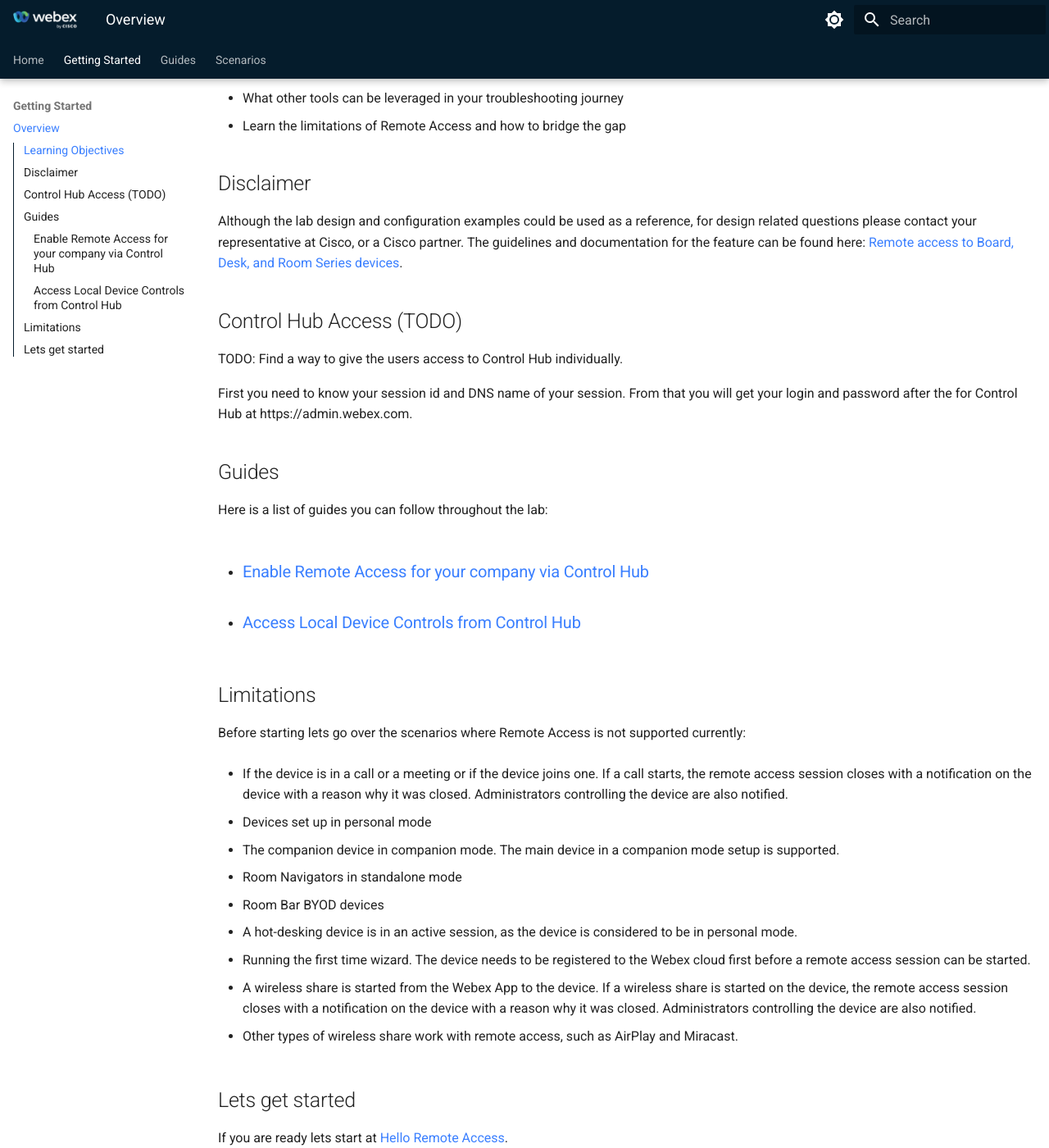
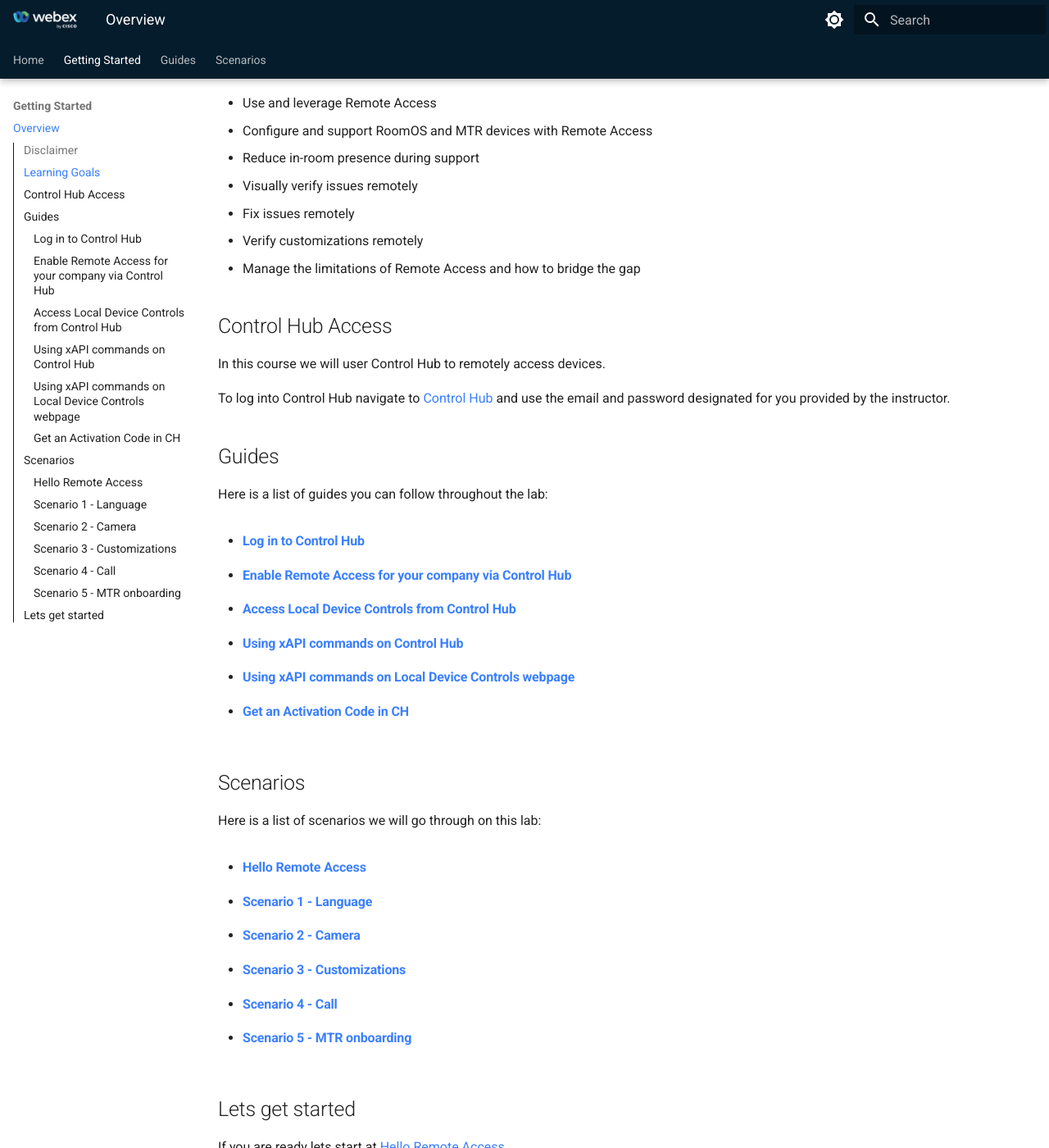
Before and after one commit to WebexCC-SA/CLS-1402, an MkDocs documentation site: the page built from docs/overview.md, in a window 1280 px wide and 1400 px high, scrolled down 482 px. Shown: the whole window at 82% size. Built offline with MkDocs 1.6.1 and Material for MkDocs 9.7.7, drawn with Linux system fonts in a browser that asks for light colours; some of the changed text lies outside the part shown.

Commit message:
Adding new scenario MTR Onboarding

````diff
--- a/docs/guides.md
+++ b/docs/guides.md
@@ -1,9 +1,11 @@
 # Guides
 
+<a name="logging-into-CH"></a>
 ## Log in to Control Hub
 
 To log into Control Hub navigate to [admin.webex.com](https://admin.webex.com) and log in with the email and password designated for you.
 
+<a name="enable-remote-access"></a>
 ## Enable Remote Access for your company via Control Hub
 
 To enable Remote Access feature in Control Hub for your company. Navigate to Device -> Settings in control hub, read the description of Remote Acces and toggle on Enable Remote Access.
@@ -16,6 +18,7 @@
 
 > xConfiguration RemoteAccess Mode: On/Off
 
+<a name="local-device-controls-from-CH"></a>
 ## Access Local Device Controls from Control Hub
 
 You should know that the local device controls, also known as the device's Web Interface can only be accessed from the same network as the device.
@@ -26,7 +29,7 @@
 
 Press connect with hostname and you will have access to the Web Inteface of the device
 
-![Cross Launch Device Controlls](./assets/CrossLaunch.png){ width="500" }
+![Cross Launch Device Controls](./assets/CrossLaunch.png){ width="500" }
 
 ??? Note "Accept risks in case you are prompted"
     You are accessing a page hosted on the device, its safe to ignore the warnings from the browser and continue.
@@ -41,3 +44,30 @@
 - Developer API where you can execute xCommand and xConfiguration directly on the device. This can be useful in case you want to control a call with xcommands for instance.
 - Macro Editor, where you can create your own macros in combination with UI Extensions. This will be useful for us in the integrator scenario where we will have to visit this page to fix our customizations.
 - Call tab. This will be useful in the call scenario where we will have started a call from Remote Access. Remote Access is not supported in call the the remote access session will end and you will be able to control the call from this tab on the Web Interface.
+
+
+<a name="xapi-commands-on-CH"></a>
+## Using xAPI commands on Control Hub
+
+- To run an xAPI command on Control Hub log in to Control Hub follow the instructions from [Logging into Control Hub](../guides.md). After that find your device and go to the devices page. You will find an _Action_ button with the option of _Run XCommand_. From there you can run commands from https://roomos.cisco.com/xapi directly on the device.
+
+More at [RoomOS xAPI pages](https://roomos.cisco.com/xapi)
+
+<a name="xapi-commands-on-LocalDeviceControls"></a>
+## Using xAPI commands on Local Device Controls webpage
+
+- To use Local Device Controls you need to be on the same network as the device.
+
+- To log in to the Web Interface follow the instructions from [Access Local Device Controls from Control Hub](../guides.md). If you have a local user registered on the Local Device Controls you can also log in to Local Device Controls with that user by navigating to the devices ip address.
+
+- Go to Developer API tab and run the commands
+
+More at [RoomOS xAPI pages](https://roomos.cisco.com/xapi)
+
+<a name="get-activation-code"></a>
+## Get an Activation Code in CH
+
+In Control Hub from the Devices Page click Add Device -> Shared Usage -> Next -> New Workspace. Here you can give any name for the workspace click Next -> Cisco Room and Desk Devices -> Next (there is no need to change anything). Click on Add Device to get the activation code. That is the code you will use on the device.
+
+??? Note "Show me how to get the activation code in CH"
+    ![alt text](./../assets/GetActivationCodeInCH.gif)
--- a/docs/overview.md
+++ b/docs/overview.md
@@ -1,64 +1,56 @@
 # Overview
 
-## Learning Objectives
-
-This lab will give you an introduction to Remote Access and other related features that will help you leverage RoomOS troubleshooting and support capabilities for a seamless experience when managing devices in distributed and scaled deployments.
-
-Our goals are:
-
-- Learn how to leverage Remote Access
-- Configure and support RoomOS and MTR devices
-- Reduce in-room presence for support
-- Learn how to visually verify issues virtually
-- Fix issues remotely
-- Verify customizations remotely
-- What other tools can be leveraged in your troubleshooting journey
-- Learn the limitations of Remote Access and how to bridge the gap
-
-
+This lab will give you an introduction to Remote Access and other related features that will help you leverage RoomOS troubleshooting and support capabilities for a seamless experience aimed at managing devices in distributed and scaled deployments.
 ## Disclaimer
 
 Although the lab design and configuration examples could be used as a reference, for design related questions please contact your representative at Cisco, or a Cisco partner.
-The guidelines and documentation for the feature can be found here: [Remote access to Board, Desk, and Room Series devices](https://help.webex.com/en-us/article/gge81eb/Remote-access-to-Board,-Desk,-and-Room-Series-devices).
+The official guidelines and documentation for the feature can be found here:
+
+[Remote access to Board, Desk, and Room Series devices](https://help.webex.com/en-us/article/gge81eb/Remote-access-to-Board,-Desk,-and-Room-Series-devices).
+
+## Learning Goals
+
+In this course we will learn how to:
+
+- Use and leverage Remote Access
+- Configure and support RoomOS and MTR devices with Remote Access
+- Reduce in-room presence during support
+- Visually verify issues remotely
+- Fix issues remotely
+- Verify customizations remotely
+- Manage the limitations of Remote Access and how to bridge the gap
 
 
-## Control Hub Access (TODO)
 
-TODO: Find a way to give the users access to Control Hub individually.
 
-First you need to know your session id and DNS name of your session.
-From that you will get your login and password after the for Control Hub at https://admin.webex.com.
+## Control Hub Access
+
+In this course we will user Control Hub to remotely access devices.
+
+To log into Control Hub navigate to [Control Hub](https://admin.webex.com) and use the email and password designated for you provided by the instructor.
 
 ## Guides
 
 Here is a list of guides you can follow throughout the lab:
 
-- ### [Enable Remote Access for your company via Control Hub](./guides.md)
-- ### [Access Local Device Controls from Control Hub](./guides.md)
+- #### [Log in to Control Hub](./guides.md#logging-into-CH)
+- #### [Enable Remote Access for your company via Control Hub](./guides.md#enable-remote-access)
+- #### [Access Local Device Controls from Control Hub](./guides.md#local-device-controls-from-CH)
+- #### [Using xAPI commands on Control Hub](./guides.md#xapi-commands-on-CH)
+- #### [Using xAPI commands on Local Device Controls webpage](./guides.md#xapi-commands-on-LocalDeviceControls)
+- #### [Get an Activation Code in CH](./guides.md#get-activation-code)
 
 
-## Limitations
+## Scenarios
 
-Before starting lets go over the scenarios where Remote Access is not supported currently:
+Here is a list of scenarios we will go through on this lab:
 
-- If the device is in a call or a meeting or if the device joins one. If a call starts, the remote access session closes with a notification on the device with a reason why it was closed. Administrators controlling the device are also notified.
-
-- Devices set up in personal mode
-
-- The companion device in companion mode. The main device in a companion mode setup is supported.
-
-- Room Navigators in standalone mode
-
-- Room Bar BYOD devices
-
-- A hot-desking device is in an active session, as the device is considered to be in personal mode.
-
-- Running the first time wizard. The device needs to be registered to the Webex cloud first before a remote access session can be started.
-
-- A wireless share is started from the Webex App to the device. If a wireless share is started on the device, the remote access session closes with a notification on the device with a reason why it was closed. Administrators controlling the device are also notified.
-
-- Other types of wireless share work with remote access, such as AirPlay and Miracast.
-
+- #### [Hello Remote Access](./scenarios/helloRemoteAccess.md)
+- #### [Scenario 1 - Language](./scenarios/languageScenario.md)
+- #### [Scenario 2 - Camera](./scenarios/cameraScenario.md)
+- #### [Scenario 3 - Customizations](./scenarios/customizationsScenario.md)
+- #### [Scenario 4 - Call](./scenarios/callScenario.md)
+- #### [Scenario 5 - MTR onboarding](./scenarios/MTROnBoardingFromCH.md)
 
 ## Lets get started
 
--- /dev/null
+++ b/docs/scenarios/MTROnBoardingFromCH.md
@@ -0,0 +1,50 @@
+# Scenario 5 - MTR onboarding
+
+In this scenario you will be an admin that needs to get the MTR code that shows on the device to be able to finish the MTR onboarding process. The device still needs to be registered to control hub so we can start a remote access session. Your goal is to see the MTR code on remote access session, we will not go further with the MTR registration. Once you reach this screen you are done with this scenario:
+
+![MTR Code](./../assets/MTRCode.png){ width="800" }
+
+
+But we will need some setup to get to this scenario.
+
+## Setup Steps
+
+### 1 - Factory reset the device.
+
+Make use of one the guides on how to run an xCommand:
+
+- [Using xAPI commands on Control Hub](../guides.md#xapi-commands-on-CH)
+
+- [Using xAPI commands on Local Device Controls webpage](../guides.md#xapi-commands-on-LocalDeviceControls)
+
+An run the following xCommand to factory reset the device:
+
+```
+xCommand SystemUnit FactoryReset Confirm: yes
+```
+
+### 2 - Get an activation code from Control Hub
+
+In Control Hub from the Devices Page click Add Device -> Shared Usage -> Next -> New Workspace. Here you can give a name for the workspace that you will use to find the device later. Click Next -> Cisco Room and Desk Devices -> Next (there is no need to change anything). Click on Add Device to get the activation code. That is the code you will use on the device.
+
+??? Note "Show me how to get the activation code in CH"
+    ![alt text](./../assets/GetActivationCodeInCH.gif)
+
+
+### 3 - Add the activation code to the device during the MTR onboarding process.
+
+Now that you have the activation code you can input that on the device manually. After the factory rested the device will be on the welcome screen. From here choose all the default options until you see a screen with "Cisco RoomOS Experience" and "Microsoft Teams Experience". Choose Microsoft, then add the activation code. Press "Continue" and then begin installation. Will process will take several minutes. You can move on to the next
+
+??? Note "Show me how to register device and start MTR onboarding process"
+    ![alt text](./../assets/MTROnboardingViaControlHub.gif)
+
+### 4 - Start a Remote Access Session
+- Go to Control Hub and find the device you registered in step 2.
+- Now you are ready to start a remote access session.
+
+### 5 - Verify what is the MTR Code on screen
+- If step 3 is still not over, the MTR instalation is still in progress. You might need to wait a few more minutes.
+- You should be able to see the MTR code on screen. From this point on as an admin you should be able to finish the registration process on the microsoft login webpage but we will not cover that on this course.
+
+
+For a full guide on how to register MTR devices check the documentation on [MTROnBoarding](https://roomos.cisco.com/doc/MTR/MTROnBoarding#control-hub-registration-after-the-initial-setup). The documentation also describes the scenario of devices already registered to Control Hub being registered to MTR.
--- a/docs/scenarios/callScenario.md
+++ b/docs/scenarios/callScenario.md
@@ -2,29 +2,39 @@
 
 ## Problem
 
-In this scenario you will start a call from remote access for the end user but they want continued support during the call. That is not a supported scenario for Remote Access so we will have to find ways to continue supporting the call using other tools from Webex.
+In this scenario you will start a call from remote access for the end user but they want the continued support during the call. That is not a supported scenario for Remote Access so we will have to find ways to continue supporting the call using other tools from Webex.
 
 ## Your task
 
-In this scenario what you will need to do is start a remote access session, and start a call on the device, after that the remote access session will stop since its not supported in call. From here you  have 2 options to continue to give support for the call, one is use the xAPI commands to continue giving support for the call, the other option is to use Local Device Control and log in to the Web Interface and give support for the call in the WebUI interface.
+In this scenario you will start a remote access session, and from the UI of the device you will start a call on the device. Once the call is stablish the remote access session will be closed since its not supported in call. From here you have 2 options to continue to give support for the call, one is use the xAPI commands. But the best available option is to log in to Local Device Control and use the Call tab to control the call.
 
-- To start a Remote Access session follow the instructions from [Hello Remote Access](./helloRemoteAccess.md).
+1. Start a Remote Access session. To start a Remote Access session follow the instructions from [Hello Remote Access](./helloRemoteAccess.md).
 
-### Option 1: Use the xAPI to continue giving support for the call
+2. Start a new meeting. The start a new meeging click on the Webex button on the home screen of the device and then click on _Start a new meeting_.
 
-Use the xAPI to continue giving support for the call. You can do that by using the xAPI commands from https://roomos.cisco.com/xapi. You can execute them on Control Hub, over the Web Interface, or directly on the device.
+3. You will notice the remote access session will be closed. From here you have to follow option 1 or 2 to give support for the call.
 
-#### Using the xAPI commands on Control Hub
+4. Once you have played with the call controls either on the Local Device Controls or using the xAPI commands you can end the call remotely.
 
-- To log in to Control Hub follow the instructions from [Logging into Control Hub](../guides.md). After that find your device and go to the devices page. You will wind an _Action_ button with the option of _Run XCommand_. From there you can run commands that will allow you to control the call. A list of relevant commands are described below.
+### Option 1: Use Local Device Control to log in to the Web Interface and give support for the call tab in the Web Interface
 
-#### Using the xAPI commands on Local Device Controls webpage
+- This is the preferred way today to continue giving support for devices during a call.
+- To log in to the Web Interface of the device follow the instructions from [Access Local Device Controls from Control Hub](../guides.md#local-device-controls-from-CH).
 
-- To use Local Device Controls you need to be on the same network as the device.
+- Once logged in navigate to the Call tab. Here you will have full control over the call on the device. You can play around with the controls, mute, unmute, etc. Should look something like this:
 
-- To log in to the Web Interface follow the instructions from [Access Local Device Controls from Control Hub](../guides.md).
+![Call Controls Interface on the Device](./../assets/CallControlsInterfaceonWebInterface.png){ width="500" }
 
-- Go to Developer API tab and run the commands
+### Option 2: Use the xAPI to continue giving support for the call
+
+It is possible to use xAPI to continue giving support for the call. You can do that by using xAPI commands from https://roomos.cisco.com/xapi. You can execute them on Control Hub, over the Web Interface, or directly on the device.
+
+You have two options with the XAPI commands approach:
+
+- [Using xAPI commands on Control Hub](../guides.md#xapi-commands-on-CH)
+- [Using xAPI commands on Local Device Controls webpage](../guides.md#xapi-commands-on-LocalDeviceControls)
+
+From there you can run commands that will allow you to control the call. A list of relevant commands are described below.
 
 #### Here are a few xAPI commands you can run to control the call
 
@@ -39,12 +49,7 @@
 
 ```
 
-More at https://roomos.cisco.com/xapi
+More at [RoomOS xAPI pages](https://roomos.cisco.com/xapi)
 
-### Option 2: Use Local Device Control to log in to the Web Interface and give support for the call tab in the Web Interface
 
-- To log in to the Web Interface of the device follow the instructions from [Logging into the WebUI interface](../guides.md).
-
-- Once logged in go to the Call tab. There you will have full control over the call on the interface and can do basic call functions, should look something like this:
-
-![Call Controls Interface on the Device](./../assets/CallControlsInterfaceonWebInterface.png){ width="500" }
+These are the option available for now for controlling the call on a device without remote access in the discussed scenario. Using the Call tab on Local Device Controls is the best available option for now.
--- a/mkdocs.yml
+++ b/mkdocs.yml
@@ -96,3 +96,4 @@
       - Scenario 2 - Camera: scenarios/cameraScenario.md
       - Scenario 3 - Customizations: scenarios/customizationsScenario.md
       - Scenario 4 - Call: scenarios/callScenario.md
+      - Scenario 5 - MTR onboarding: scenarios/MTROnBoardingFromCH.md
````
Also changed, not shown: docs/scenarios/helloRemoteAccess.md (+2 -2 lines), docs/scenarios/languageScenario.md (+1 -1 lines), docs/assets/MTRCode.png (added), 2 other files.
